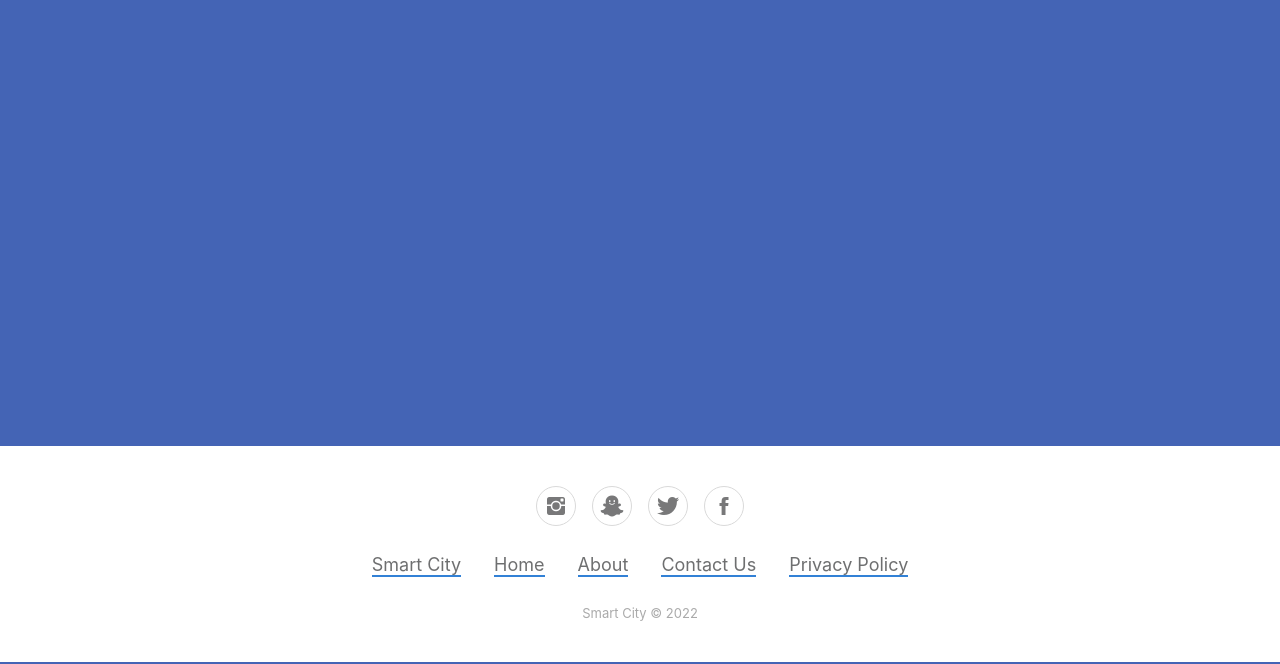
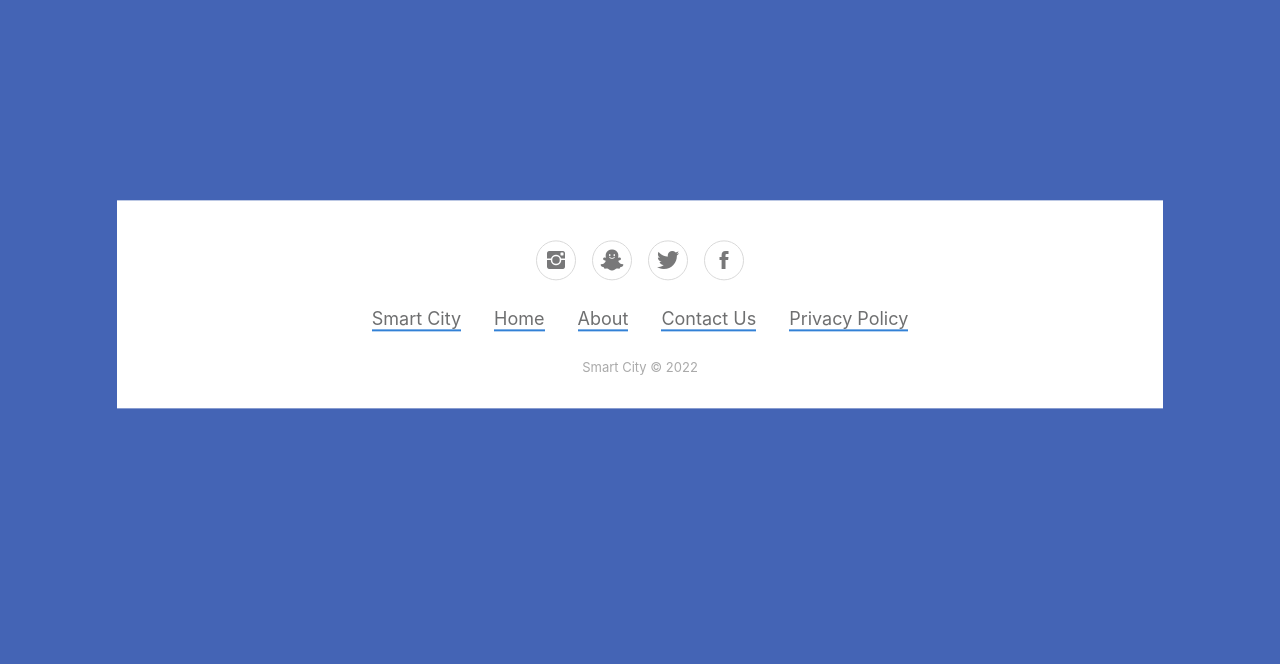
Before and after one commit to mungowz/Smart-City, a Flask app: a page that uses app/templates/user.html in a window 1280 px wide. Shown: the part 258-922 px from the top of the page. Run offline with Flask 2, Linux system fonts and the light colour scheme; the visitor is signed in with stand-in values (Sample User, id 1); data comes from the database, SQL or seed files in the repository; data that the repository does not hold is empty; some libraries are stand-ins or nearby versions.

Commit message:
- fixed User view

```diff
--- a/app/static/css/user.css
+++ b/app/static/css/user.css
@@ -38,6 +38,8 @@ a{
 .savedlocation {
     padding-top: 10px;
 }
-.copyright {
-    transform: translate(+10, +40%);
+
+
+.footer-basic {
+    transform: translate(+0, +100%);
 }
--- a/app/templates/user.html
+++ b/app/templates/user.html
@@ -26,7 +26,7 @@
 
 
 
-    <div class="footer-basic" style="position:absolute;bottom:-120px;left:0;width:100%; height: 27%">
+    <div class="footer-basic" style="position:relative;bottom: 50px;left:0;width:100%; height: 27%">
         <footer>
             <div class="social"><a href="#"><i class="icon ion-social-instagram"></i></a><a href="#"><i class="icon ion-social-snapchat"></i></a><a href="#"><i class="icon ion-social-twitter"></i></a><a href="#"><i class="icon ion-social-facebook"></i></a></div>
             <ul class="list-inline">
```
